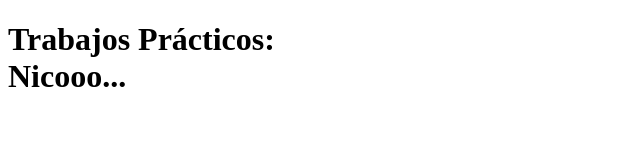
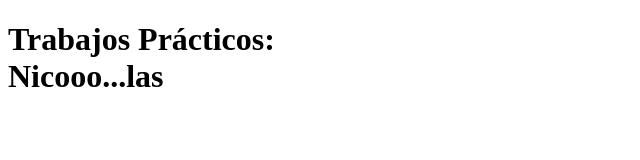
Before and after one commit to NicNico/Pba, a plain HTML site: page public/index.html in a window 1280 px wide. Shown: the full height of the page, 0-640 px from the left. Drawn offline with Linux system fonts and the light colour scheme.

Commit message:
agrego "...las" al html

```diff
--- a/public/index.html
+++ b/public/index.html
@@ -3,7 +3,7 @@
 	<body>
 
 		<div class="CajaInicio animated flash">
-			<h1>Trabajos Pr&aacute;cticos: </br> Nicooo...</h1>
+			<h1>Trabajos Pr&aacute;cticos: </br> Nicooo...las</h1>
 		</div>
 
 	</body>
```
